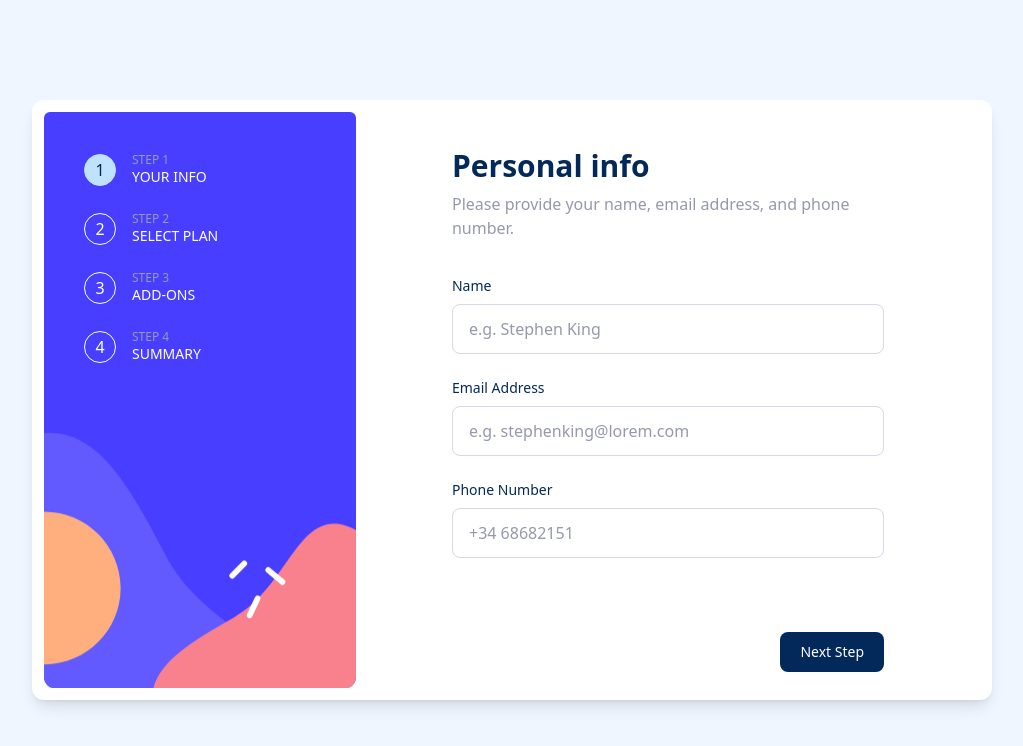
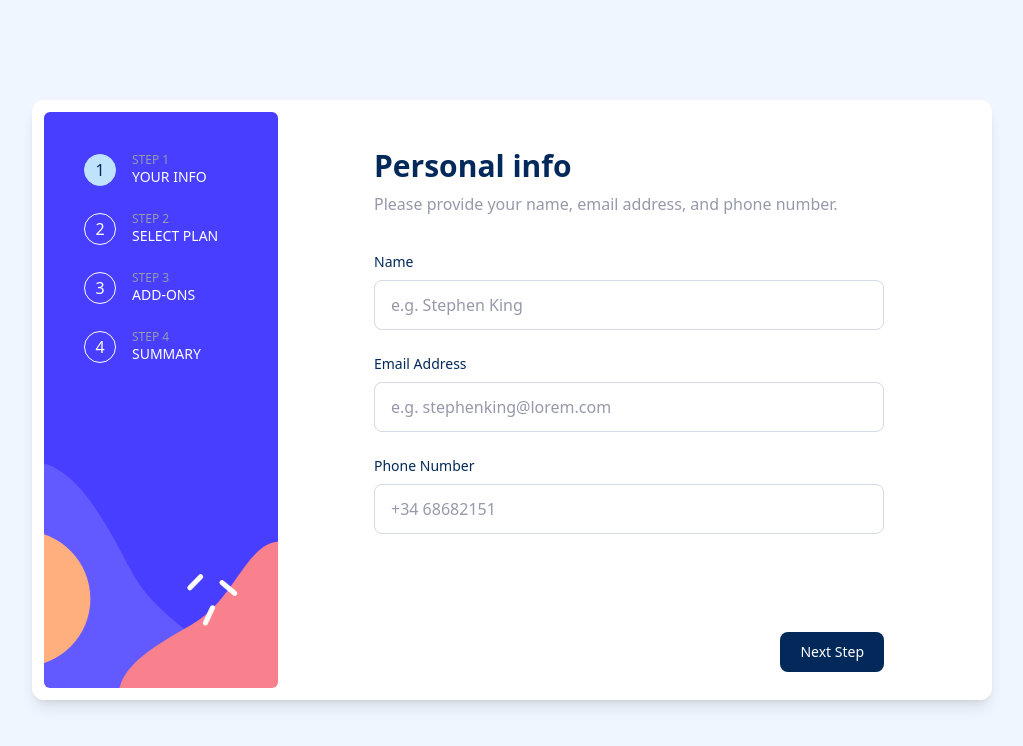
Before and after one commit to AitorGallardo/Multi-Step-Form, a React (Vite) app: page /firstStep in a window 1280 px wide. Shown: the top 746 px of the page, without its empty margins (128-1151 px from the left). Built offline with nearby package versions, Linux system fonts and the light colour scheme; a web font is replaced by a local one.

Commit message:
fix sidebar width

```diff
--- a/src/layout/FormLayout.jsx
+++ b/src/layout/FormLayout.jsx
@@ -13,7 +13,7 @@ export const FormLayout = ({
   return (
     <main className='flex h-screen sm:justify-center sm:items-center bg-magnolia'>
       <article className='flex sm:flex-row flex-col shadow-lg sm:rounded-xl sm:p-3 lg:w-9/12 2xl:w-6/12 sm:bg-white sm:min-h-[600px] sm:max-h-[600px] bg-magnolia relative w-full'>
-        <div className="sidePanel basis-1/3 sm:bg-[url('/bg-sidebar-desktop.svg')] sm:rounded-md sm:bg-bottom bg-[url('/bg-sidebar-mobile.svg')] bg-cover p-10 bg-right-bottom">
+        <div className="sidePanel sm:basis-1/4 2xl:basis-1/3 sm:bg-[url('/bg-sidebar-desktop.svg')] sm:rounded-md sm:bg-bottom bg-[url('/bg-sidebar-mobile.svg')] bg-cover p-10 bg-right-bottom">
           <Stepper active={activeNumber} />
         </div>
         <section className='flex grow flex-col shadow-lg w-11/12 sm:w-3/6 sm:shadow-none sm:static sm:translate-x-0 justify-between sm:px-24 px-8 pt-9 pb-4  bg-white absolute top-28 left-1/2 -translate-x-1/2 rounded-xl'>
```
